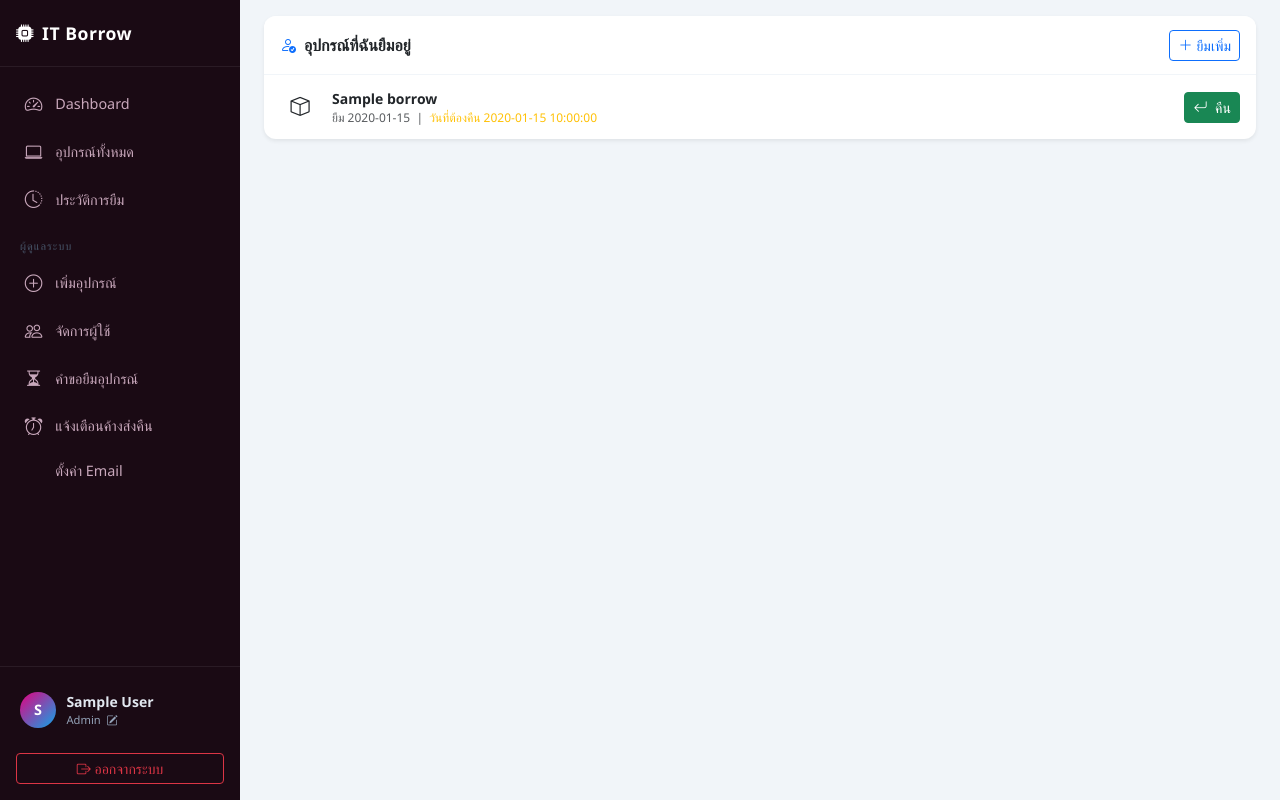
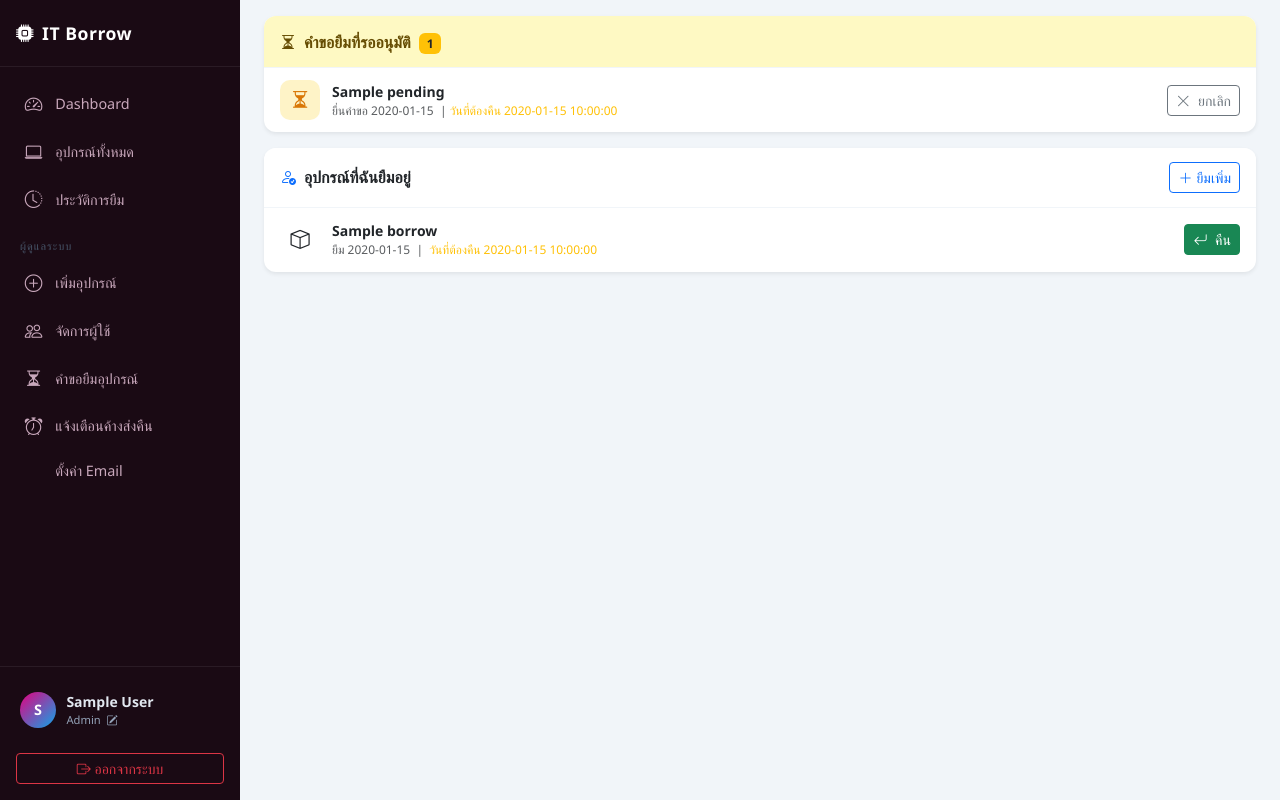
Before and after one commit to MINDKYLO/Tlib, a Flask app: template templates/dashboard.html in a window 1280 px wide. Run offline with Flask 3, Linux system fonts and the light colour scheme; the visitor is signed in with stand-in values (Sample User, id 1); the template is opened without the code that fills it: most values are stand-ins (such as "Sample title", 1, 10 or a date in 2020); data that the repository does not hold is empty; parts of the project's set-up code (start-up, migrations or seed data) failed here and were passed over; some libraries are stand-ins or nearby versions.

Commit message:
ux: separate pending requests section from my borrows on dashboard

```diff
--- a/app.py
+++ b/app.py
@@ -315,7 +315,14 @@ def dashboard():
     my_borrows = db_fetchall(conn, '''
         SELECT b.*, e.name as eq_name, e.category, e.brand, e.image
         FROM borrows b JOIN equipment e ON b.equipment_id=e.id
-        WHERE b.user_id=%s AND b.status IN ('borrowed', 'pending')
+        WHERE b.user_id=%s AND b.status='borrowed'
+        ORDER BY b.borrow_date DESC
+    ''', (session['user_id'],))
+
+    my_pending = db_fetchall(conn, '''
+        SELECT b.*, e.name as eq_name, e.category, e.brand, e.image
+        FROM borrows b JOIN equipment e ON b.equipment_id=e.id
+        WHERE b.user_id=%s AND b.status='pending'
         ORDER BY b.borrow_date DESC
     ''', (session['user_id'],))
 
@@ -323,7 +330,7 @@ def dashboard():
     return render_template('dashboard.html',
                            total=total, available=available, borrowed=borrowed,
                            overdue=overdue, recent=recent, my_borrows=my_borrows,
-                           today=today_str)
+                           my_pending=my_pending, today=today_str)
 
 
 # ── EQUIPMENT ──────────────────────────────────────────────────────────────────
--- a/templates/dashboard.html
+++ b/templates/dashboard.html
@@ -43,6 +43,47 @@
 {% endif %}
 
 
+<!-- PENDING REQUESTS (user view) -->
+{% if my_pending %}
+<div class="row g-3 mb-3">
+  <div class="col-12">
+    <div class="card shadow-sm border-warning">
+      <div class="card-header d-flex justify-content-between align-items-center" style="background:#fef9c3">
+        <span class="fw-semibold text-warning-emphasis">
+          <i class="bi bi-hourglass-split me-2"></i>คำขอยืมที่รออนุมัติ
+          <span class="badge bg-warning text-dark ms-1">{{ my_pending|length }}</span>
+        </span>
+      </div>
+      <div class="card-body p-0">
+        {% for b in my_pending %}
+        <div class="borrow-item">
+          <div class="eq-icon" style="background:#fef3c7;color:#d97706">
+            <i class="bi bi-hourglass-split"></i>
+          </div>
+          <div class="flex-grow-1 min-width-0">
+            <div class="fw-semibold small text-truncate">{{ b.eq_name }}</div>
+            <div class="text-muted" style="font-size:0.75rem">
+              ยื่นคำขอ {{ b.borrow_date[:10] }}
+              {% if b.due_date %}
+                &nbsp;|&nbsp;<span class="text-warning">วันที่ต้องคืน {{ b.due_date }}</span>
+              {% endif %}
+            </div>
+          </div>
+          <form method="POST" action="{{ url_for('cancel_borrow', bid=b.id) }}"
+                onsubmit="return confirm('ยกเลิกคำขอยืม {{ b.eq_name }}?')">
+            <button class="btn btn-sm btn-outline-secondary">
+              <i class="bi bi-x-lg"></i>
+              <span class="d-none d-sm-inline ms-1">ยกเลิก</span>
+            </button>
+          </form>
+        </div>
+        {% endfor %}
+      </div>
+    </div>
+  </div>
+</div>
+{% endif %}
+
 <!-- MY BORROWS -->
 <div class="row g-3 mb-3">
   <div class="col-12">
@@ -56,19 +97,14 @@
       <div class="card-body p-0">
         {% if my_borrows %}
           {% for b in my_borrows %}
-          {% set is_overdue = b.status == 'borrowed' and b.due_date and b.due_date < today|default('') %}
+          {% set is_overdue = b.due_date and b.due_date < today|default('') %}
           <div class="borrow-item {% if is_overdue %}borrow-overdue{% endif %}">
             <div class="eq-icon category-{{ b.category|lower|replace(' ','') }}">
               {% set icons = {'notebook':'laptop','monitor':'display','mobile':'phone','camera':'camera','tablet':'tablet','printer':'printer'} %}
               <i class="bi bi-{{ icons.get(b.category|lower, 'box') }}"></i>
             </div>
             <div class="flex-grow-1 min-width-0">
-              <div class="fw-semibold small text-truncate">
-                {{ b.eq_name }}
-                {% if b.status == 'pending' %}
-                <span class="badge bg-warning text-dark ms-1" style="font-size:0.65rem">รอการอนุมัติ</span>
-                {% endif %}
-              </div>
+              <div class="fw-semibold small text-truncate">{{ b.eq_name }}</div>
               <div class="text-muted" style="font-size:0.75rem">
                 ยืม {{ b.borrow_date[:10] }}
                 {% if b.due_date %}
@@ -79,15 +115,6 @@
                 {% endif %}
               </div>
             </div>
-            {% if b.status == 'pending' %}
-            <form method="POST" action="{{ url_for('cancel_borrow', bid=b.id) }}"
-                  onsubmit="return confirm('ยกเลิกคำขอยืม {{ b.eq_name }}?')">
-              <button class="btn btn-sm btn-outline-secondary">
-                <i class="bi bi-x-lg"></i>
-                <span class="d-none d-sm-inline ms-1">ยกเลิก</span>
-              </button>
-            </form>
-            {% else %}
             <form method="POST" action="{{ url_for('return_equipment', bid=b.id) }}"
                   onsubmit="return confirm('ยืนยันการคืน {{ b.eq_name }}?')">
               <button class="btn btn-sm btn-success">
@@ -95,7 +122,6 @@
                 <span class="d-none d-sm-inline ms-1">คืน</span>
               </button>
             </form>
-            {% endif %}
           </div>
           {% endfor %}
         {% else %}
```
